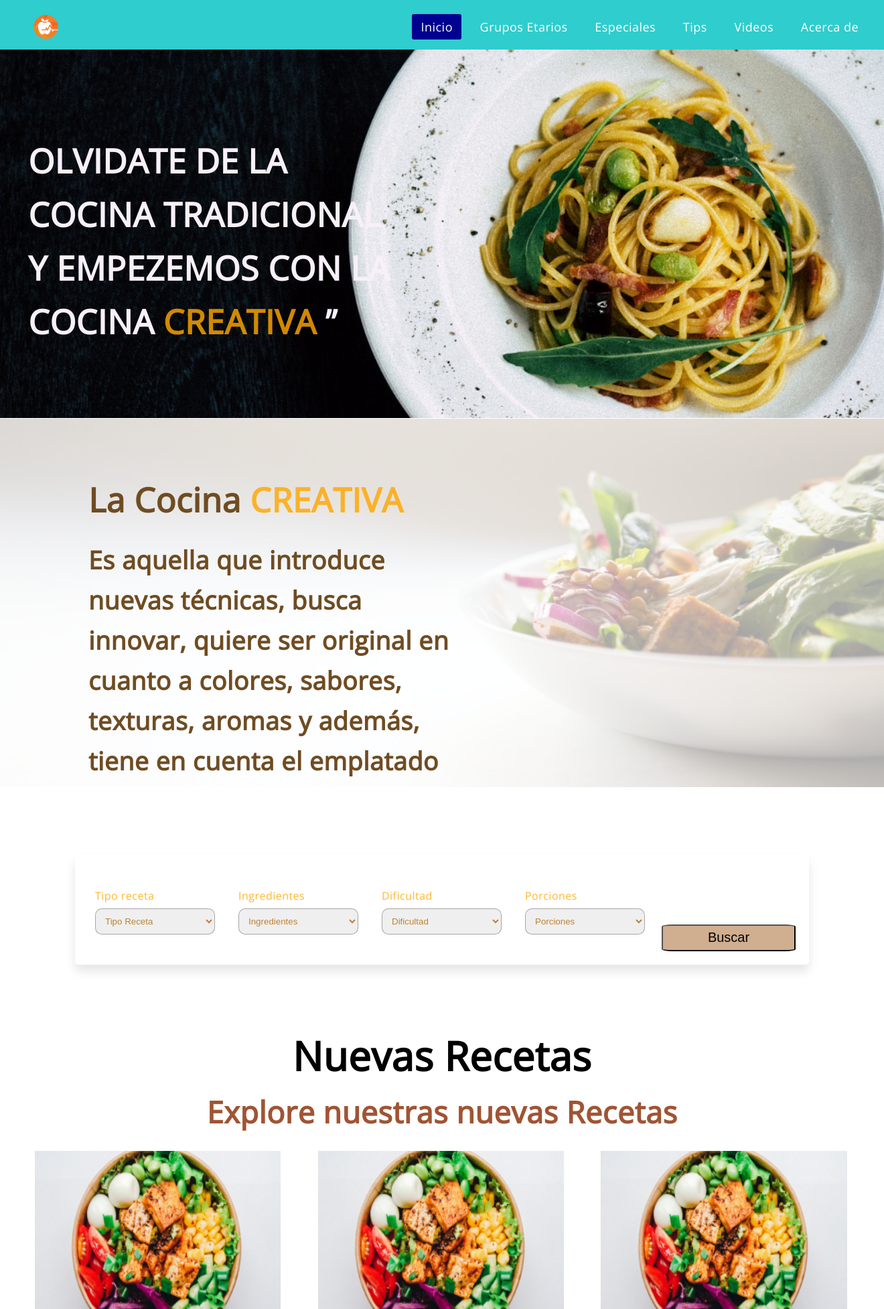
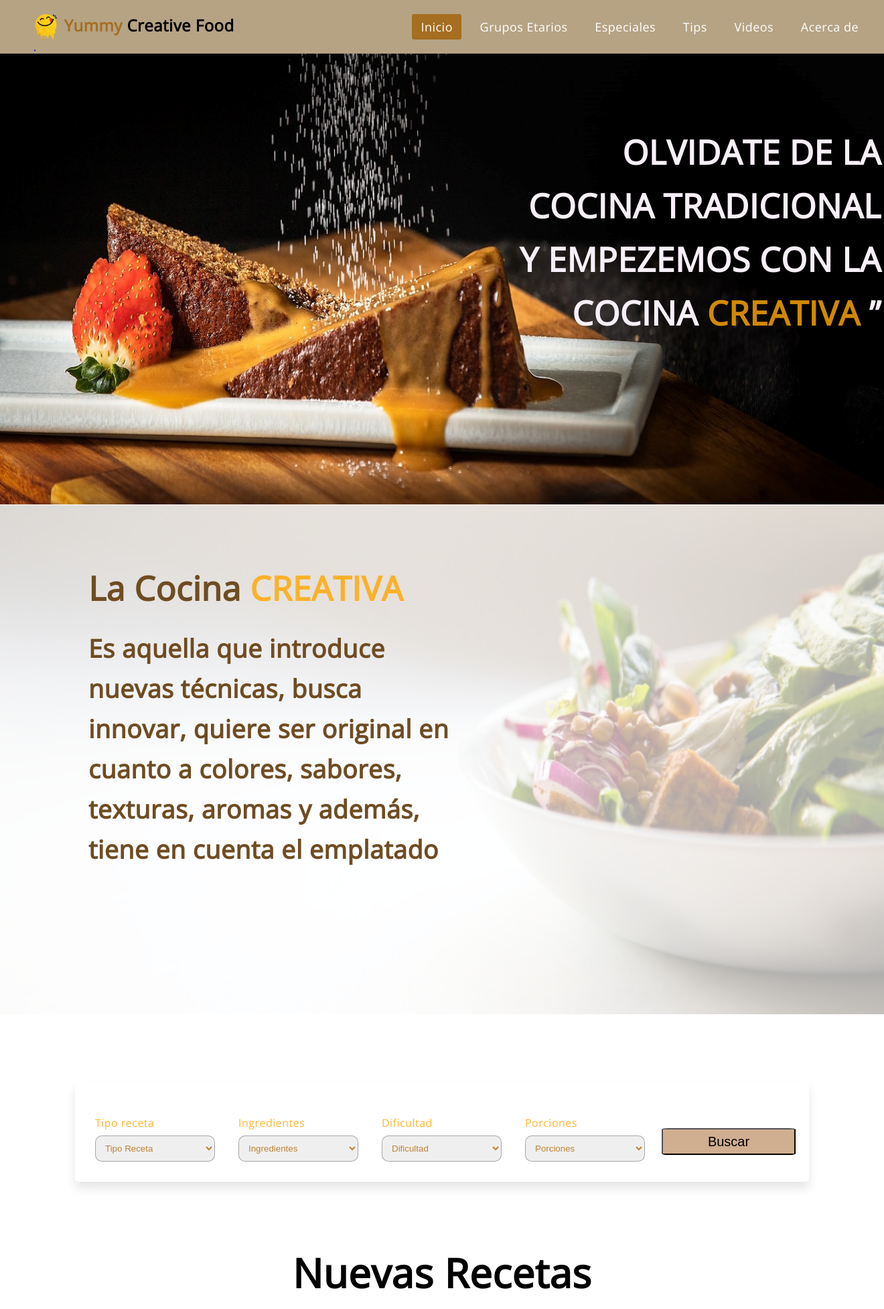
Before and after one commit to cavargas10/YUMMYCreativeFooc, a PHP site: page / in a window 1320 px wide. Shown: the top 1954 px of the page at 67% size. Run offline with PHP 8.4, Linux system fonts and the light colour scheme.

Commit message:
Arreglos en el NAV

```diff
--- a/ProyectoWeb/css/style.css
+++ b/ProyectoWeb/css/style.css
@@ -30,7 +30,8 @@ body{
 
 /* navbar */
 nav{
-    background: #2fcdcd;
+  position: fixed;
+    background: #b5a384;
     height: 80px;
     width: 100%;
     text-decoration: none;
@@ -43,6 +44,16 @@ nav{
 }
 .logo{
     height: 40px;
+}
+.menu .nombre{
+  margin-top: -19%;
+  width: 100%;
+  margin-left: 18%;
+  color: #000;
+}
+
+.enlace .nombre span{
+  color: #a56e20;
 }
 nav ul{
     float: right;
@@ -69,7 +80,7 @@ li a.active, li a:hover{
 .container-main img{
     width: 100%;
     margin-top: -0.5%;
-    height: 550px;
+    height: 760px;
 
 }
 .container-main span{
@@ -82,7 +93,9 @@ li a.active, li a:hover{
     font-size: 25px;
     top: 25%;
     width: 550px;
-    margin-left: 3.2%;
+    margin-left: 58%;
+    margin-top: -1%;
+    text-align: right;
 }
 
 
@@ -91,7 +104,7 @@ li a.active, li a:hover{
 
 .text-second{
     position: absolute;
-    margin-top: 5%;
+    margin-top: 15%;
     color: rgb(111, 76, 34);
     font-size: 25px;
     top: 80%;
@@ -155,8 +168,8 @@ color: rgb(190, 130, 50);
     width: 200px;
     height: 40px;
     background: rgb(208, 174, 144);
-    margin-top: 8%;
-    border-radius: 8%;
+    margin-top: 4.7%;
+    border-radius: 5%;
     font-size: 20px;
     color: black;
     cursor: pointer;
--- a/ProyectoWeb/index.html
+++ b/ProyectoWeb/index.html
@@ -20,7 +20,10 @@
 
         <a href="#" class="enlace">
             <img src="img/logo.png" alt="" class="logo">
+            <H2 class="nombre"><span>Yummy</span> Creative Food</H2>.
+
         </a>
+
         <ul>
             <li><a class="active" href="#">Inicio</a></li>
             <li><a href="#">Grupos Etarios</a></li>
@@ -33,7 +36,7 @@
     </div>
   </header>
     <main class="container-main">
-      <img src="img/plato1.png" alt="" />
+      <img src="img/plato1.jpg" alt="" />
       <div class="text-main">
         <h1>
           OLVIDATE DE LA COCINA TRADICIONAL Y EMPEZEMOS CON LA COCINA
```
Also changed, not shown: other parts of ProyectoWeb/css/style.css (+23 -109 lines), ProyectoWeb/img/dieta.gif (added), ProyectoWeb/img/logo.png, ProyectoWeb/img/plato1.jpg (added), ProyectoWeb/img/plato1.png (deleted).
